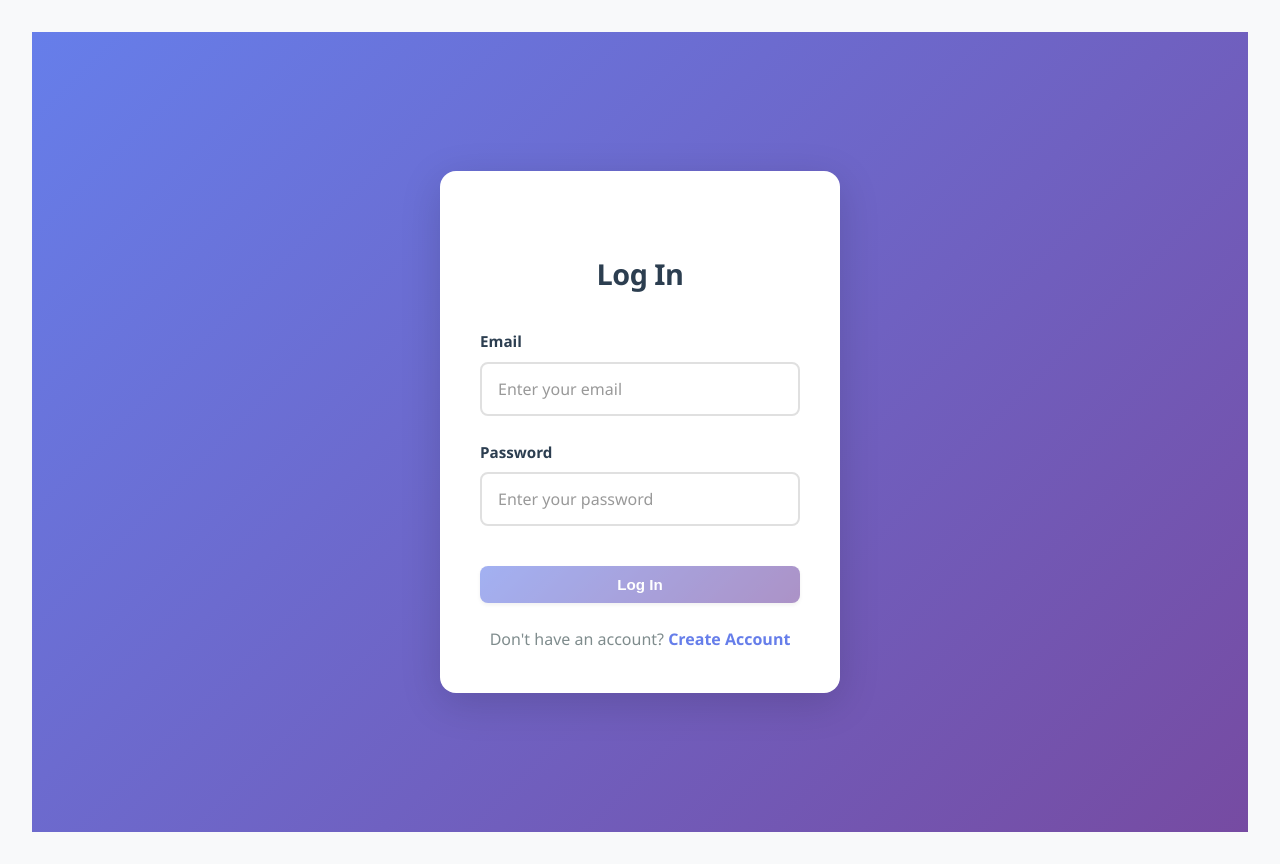
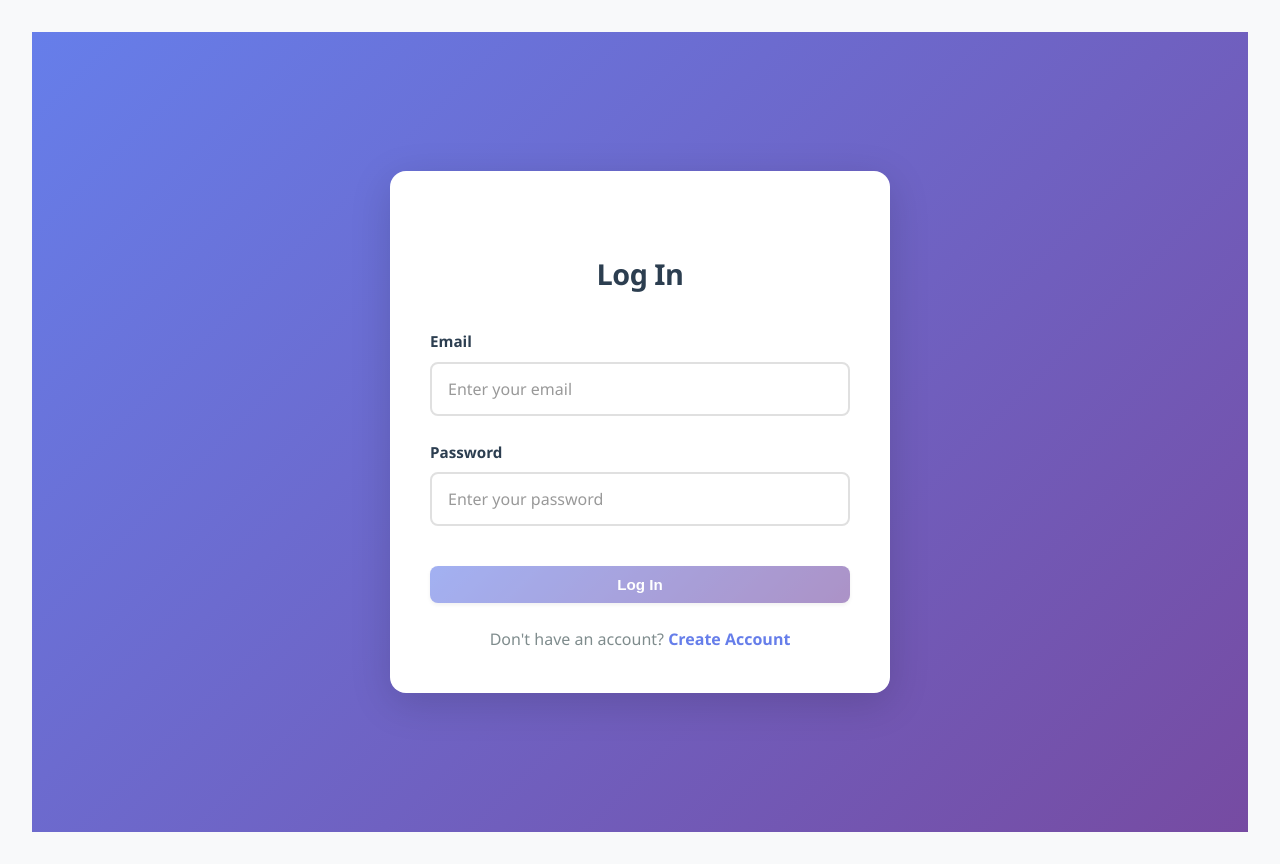
Before and after one commit to Abosmra/Agile-SWDev, a React (Create React App) app in the folder frontend/: page /login in a window 1280 px wide. Built offline with nearby package versions, Linux system fonts and the light colour scheme; the HTML template or start-up script is replaced by a standard one.

Commit message:
Increase auth form width for better layout

```diff
--- a/frontend/src/App.css
+++ b/frontend/src/App.css
@@ -485,8 +485,8 @@ button:disabled {
   padding: 2.5rem;
   border-radius: 16px;
   box-shadow: var(--shadow-lg);
-  max-width: 400px;
-  width: 100%;
+  max-width: 500px;
+  width: 90%;
 }
 
 .auth-container h1 {
```
